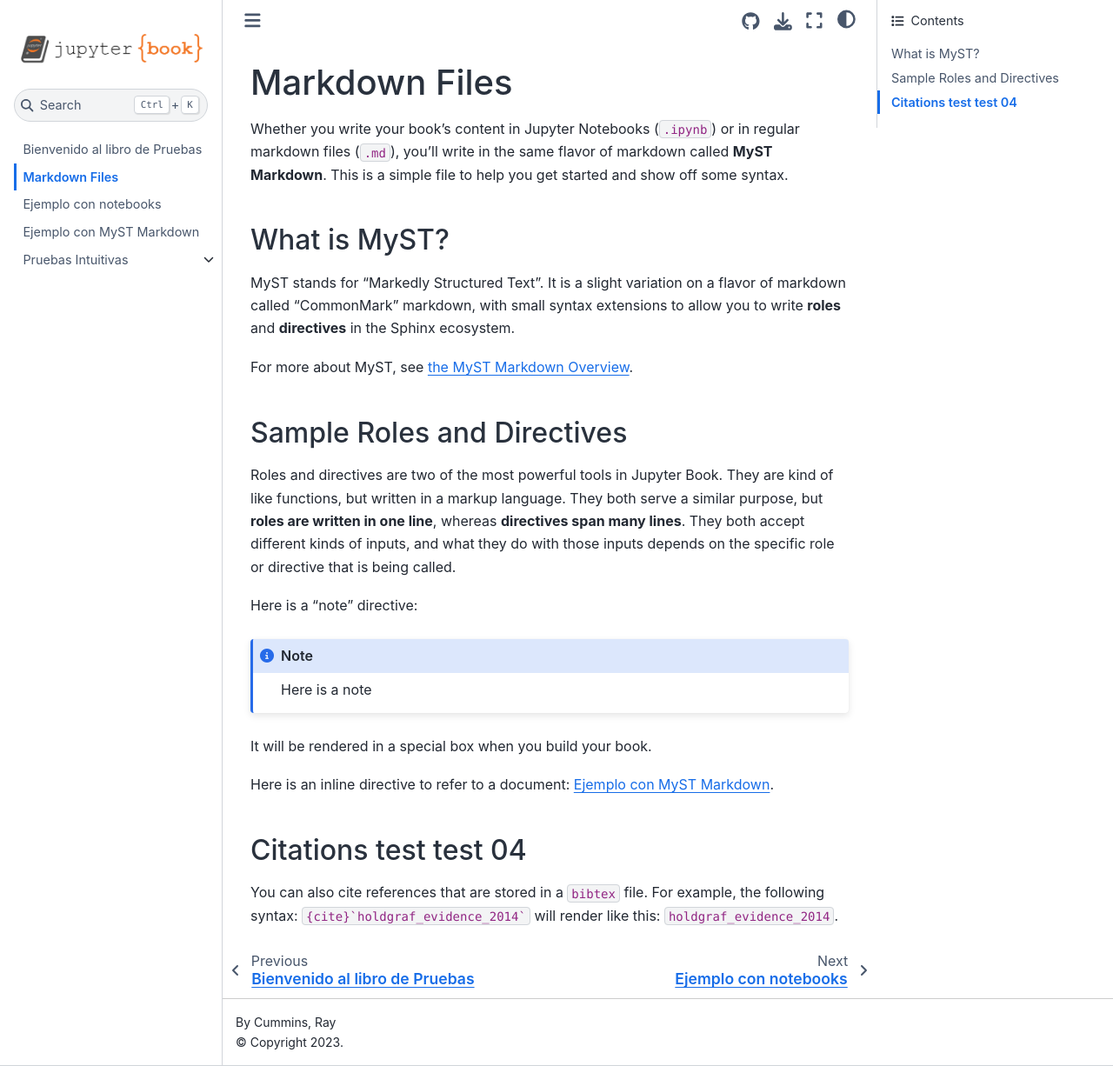
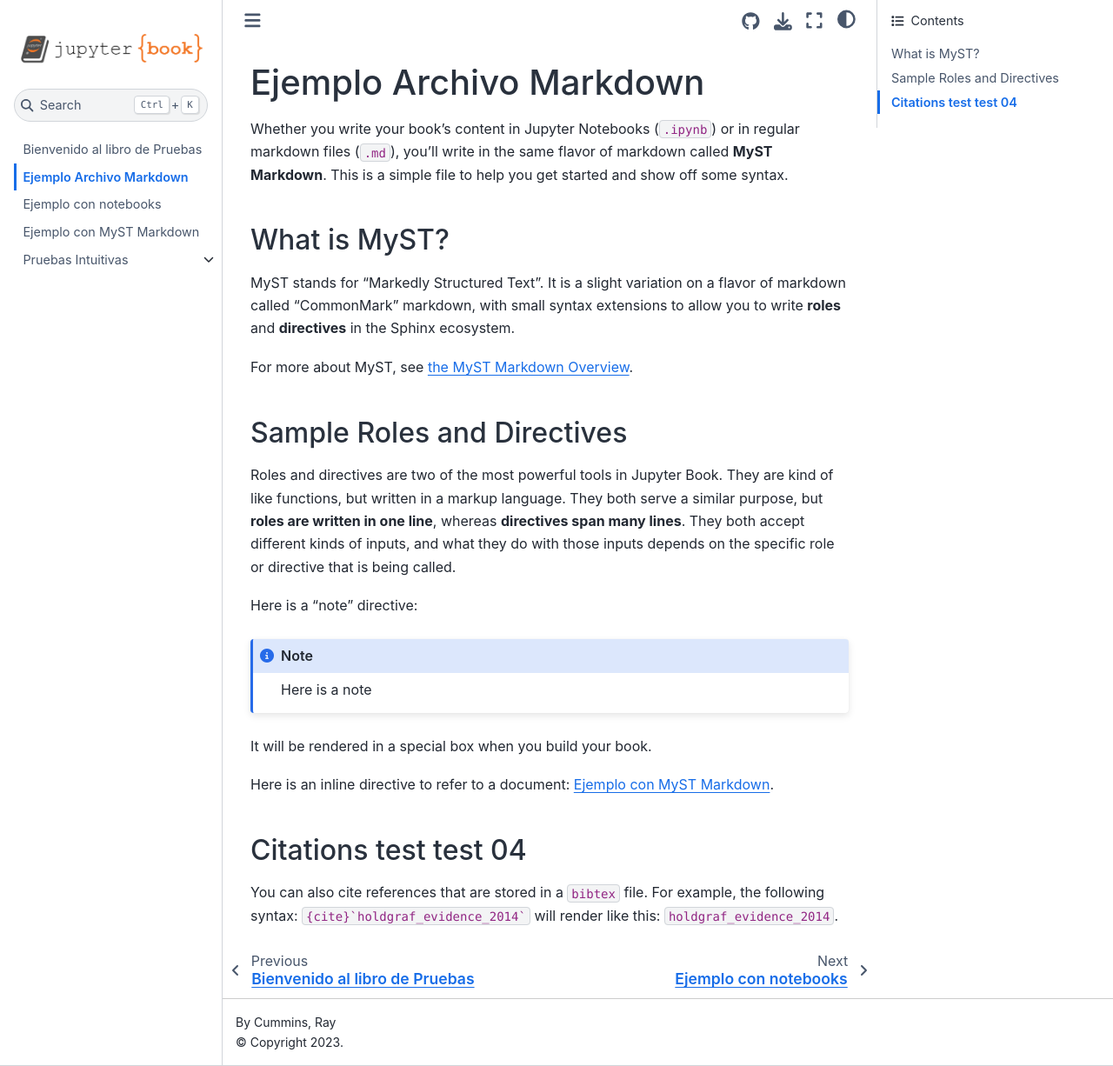
Before and after one commit to dabor238/pruebas, a Jupyter Book: the page built from markdown.md, in a window 1280 px wide and 1226 px high. Shown: the whole window at 87% size. Built offline with Jupyter Book 1.0.4 settings and Sphinx 7.4.7 and the Sphinx Book theme 1.1.4, drawn with Linux system fonts in a browser that asks for light colours; cross-references to code outside the pages are shown as plain code.

Commit message:
cambios md

```diff
--- a/markdown.md
+++ b/markdown.md
@@ -1,4 +1,4 @@
-# Markdown Files
+# Ejemplo Archivo Markdown
 
 Whether you write your book's content in Jupyter Notebooks (`.ipynb`) or
 in regular markdown files (`.md`), you'll write in the same flavor of markdown
```
